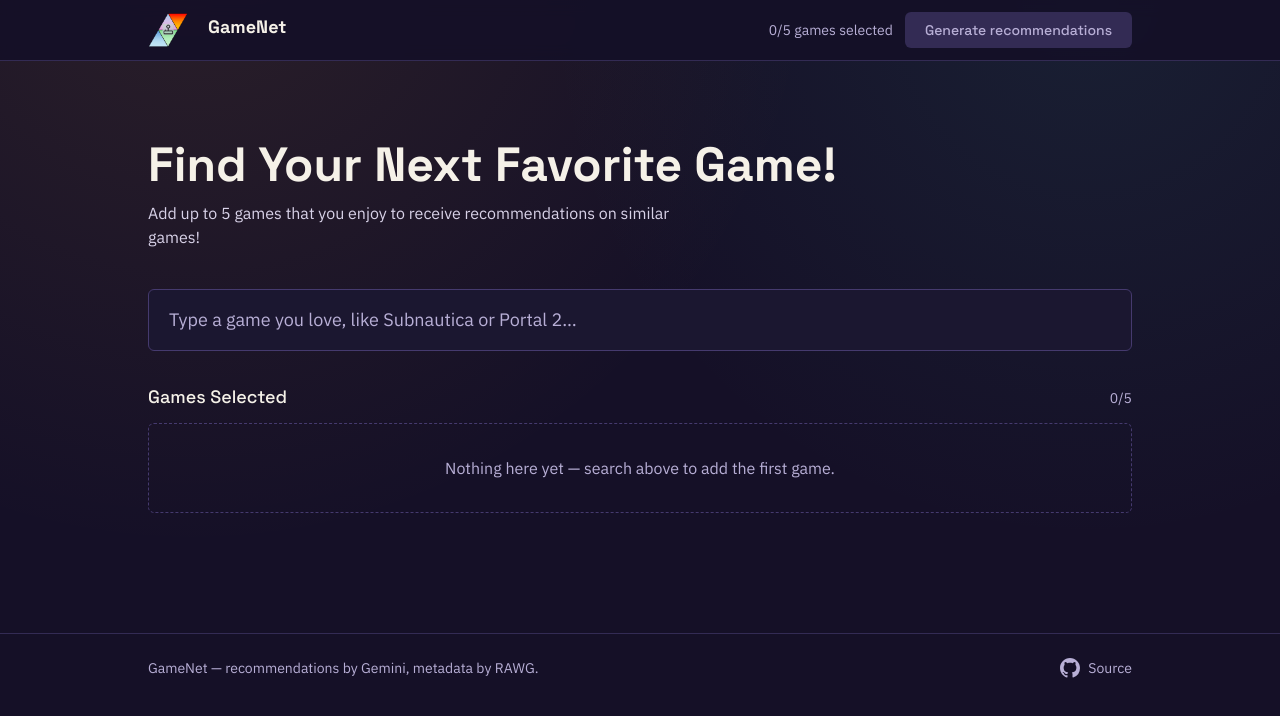
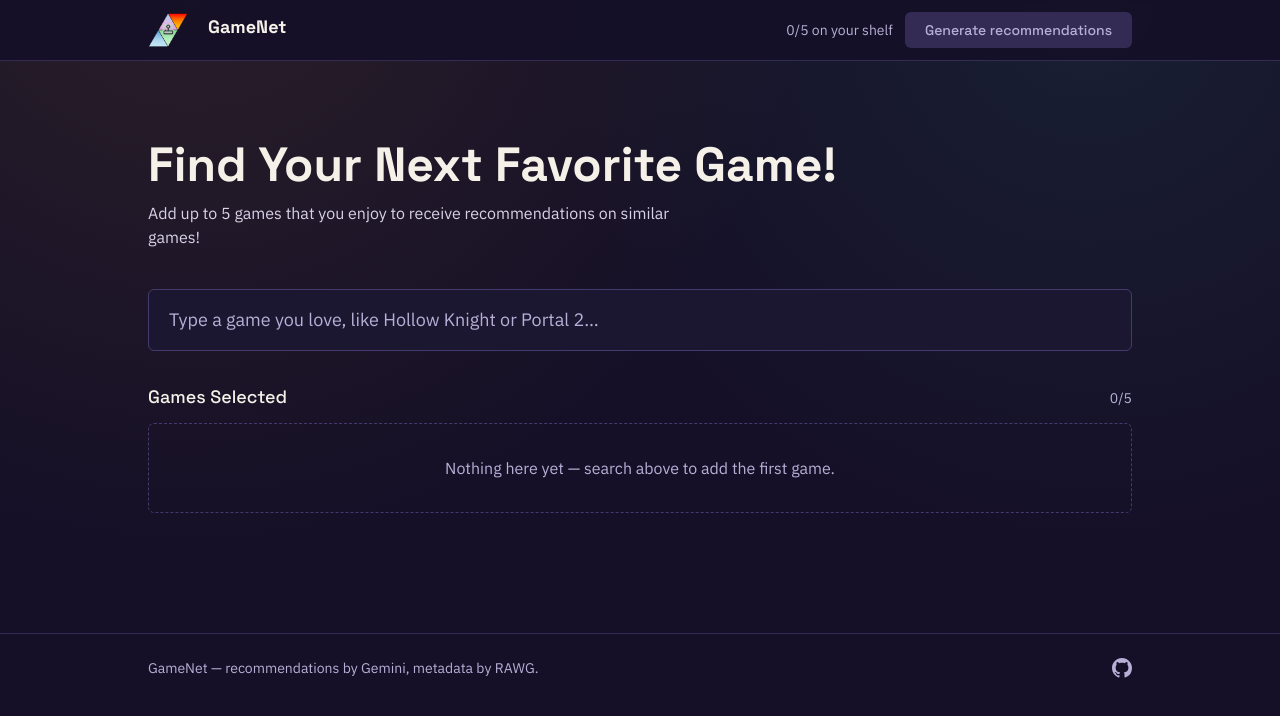
Before and after one commit to ayushgupta0010/GameNet, a Next.js app: page / in a window 1280 px wide. Shown: the top 716 px of the page. Built offline with nearby package versions, Linux system fonts and the light colour scheme.

Commit message:
sidebar duration

```diff
--- a/components/DetailPanel.jsx
+++ b/components/DetailPanel.jsx
@@ -1,6 +1,6 @@
 "use client";
 
-export default function DetailPanel({ game, onClose }) {
+export default function DetailPanel({ game, onClose, compact = false }) {
   if (!game) return null;
 
   return (
@@ -38,8 +38,8 @@ export default function DetailPanel({ game, onClose }) {
       </div>
 
       <div
-        className={`grid items-center gap-5 p-5 ${
-          game.trailerUrl ? "md:grid-cols-[1.5fr_1fr]" : "grid-cols-1"
+        className={`grid gap-5 p-5 ${
+          !compact && game.trailerUrl ? "md:grid-cols-[1.3fr_1fr]" : "grid-cols-1"
         }`}
       >
         <div className="space-y-4">
@@ -93,7 +93,7 @@ export default function DetailPanel({ game, onClose }) {
           <video
             controls
             poster={game.backgroundImage || undefined}
-            className="h-fit w-full rounded-card border-2 shadow-2xl border-yellow-700 md:sticky md:top-5"
+            className="h-fit w-full rounded-card border border-ink-700 md:sticky md:top-5"
           >
             <source src={game.trailerUrl} />
           </video>
--- a/components/Footer.jsx
+++ b/components/Footer.jsx
@@ -1,3 +1,5 @@
+// NOTE: swap this for your actual repo URL.
+const GITHUB_REPO_URL = "https://github.com/your-org/GameNet";
 
 export default function Footer() {
   return (
@@ -6,14 +8,13 @@ export default function Footer() {
         <p>GameNet — recommendations by Gemini, metadata by RAWG.</p>
 
         <a
-          href={`https://github.com/ayushgupta0010/GameNet`}
+          href={GITHUB_REPO_URL}
           target="_blank"
           rel="noreferrer"
           aria-label="View source on GitHub"
           className="flex items-center gap-2 text-parchment-500 transition-colors hover:text-parchment-100"
         >
           <GitHubIcon className="h-5 w-5" />
-          <span className="hidden sm:inline">Source</span>
         </a>
       </div>
     </footer>
--- a/components/Navbar.jsx
+++ b/components/Navbar.jsx
@@ -7,7 +7,7 @@ export default function Navbar({ selectedCount, maxGames, generating, onGenerate
     <header className="sticky top-0 z-30 border-b border-ink-700 bg-ink-950/90 backdrop-blur">
       <div className="mx-auto flex max-w-5xl items-center justify-between px-5 py-3">
         <div className="flex flex-row content-center gap-5">
-          <img className="max-w-10 h-auto" src="logo.png"/>
+          <img className="max-w-10 h-auto" src="logo.png" />
           <span className="font-display text-lg font-bold text-parchment-100">
             GameNet
           </span>
@@ -15,14 +15,14 @@ export default function Navbar({ selectedCount, maxGames, generating, onGenerate
 
         <div className="flex items-center gap-3">
           <span className="hidden text-sm text-parchment-500 sm:inline">
-            {selectedCount}/{maxGames} games selected
+            {selectedCount}/{maxGames} on your shelf
           </span>
           <button
             onClick={onGenerate}
             disabled={disabled}
             className="rounded-card bg-marigold-500 px-5 py-2 font-display text-sm font-medium text-ink-950 transition-colors hover:bg-marigold-400 disabled:cursor-not-allowed disabled:bg-ink-700 disabled:text-parchment-500"
           >
-            {generating ? "Generating..." : "Generate recommendations"}
+            {generating ? "Reading your shelf…" : "Generate recommendations"}
           </button>
         </div>
       </div>
--- a/components/SearchBar.jsx
+++ b/components/SearchBar.jsx
@@ -13,16 +13,20 @@ export default function SearchBar({ onSelect, disabled }) {
     if (!query.trim()) {
       setResults([]);
       setOpen(false);
+      setLoading(false);
       return;
     }
 
+    // Open immediately so the "Searching…" state is visible for the full
+    // debounce + fetch window, not just after results come back.
     setLoading(true);
+    setOpen(true);
+
     const handle = setTimeout(async () => {
       try {
         const res = await fetch(`/api/games/search?q=${encodeURIComponent(query)}`);
         const data = await res.json();
         setResults(data.results || []);
-        setOpen(true);
       } catch {
         setResults([]);
       } finally {
@@ -64,8 +68,8 @@ export default function SearchBar({ onSelect, disabled }) {
         onFocus={() => results.length > 0 && setOpen(true)}
         placeholder={
           disabled
-            ? "You've got 5 games selected. Remove one to add another"
-            : "Type a game you love, like Subnautica or Portal 2…"
+            ? "You've got 5 games on the shelf — remove one to add another"
+            : "Type a game you love, like Hollow Knight or Portal 2…"
         }
         className="w-full rounded-card border border-ink-600 bg-ink-900 px-5 py-4 text-lg text-parchment-100 placeholder:text-parchment-500 focus:border-marigold-500 disabled:cursor-not-allowed disabled:opacity-50"
       />
```
Also changed, not shown: app/page.js (line endings or trailing spaces), 1 other file (tests, documents, lock files or other folders).
